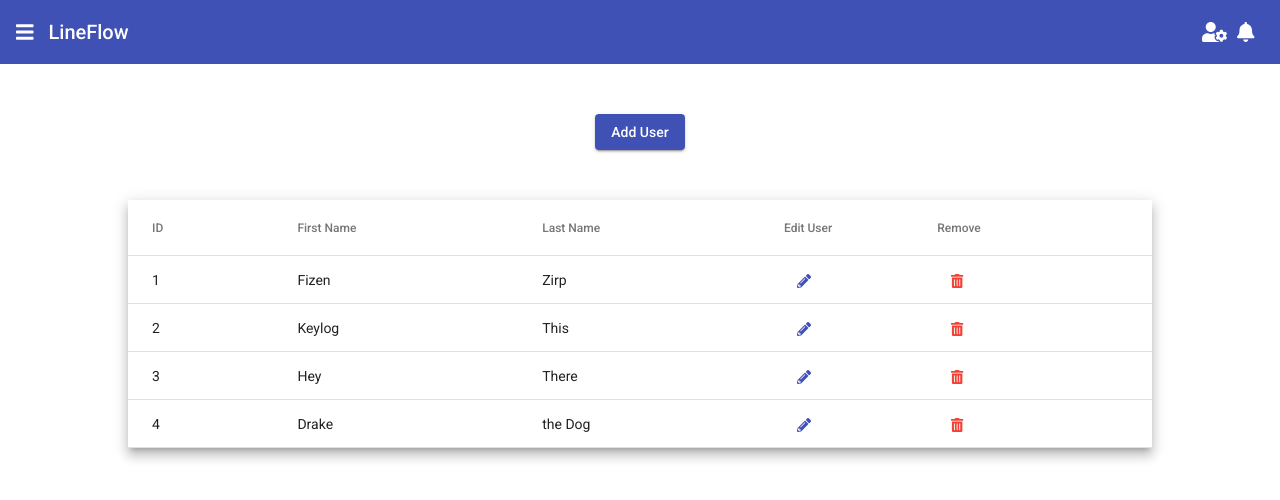
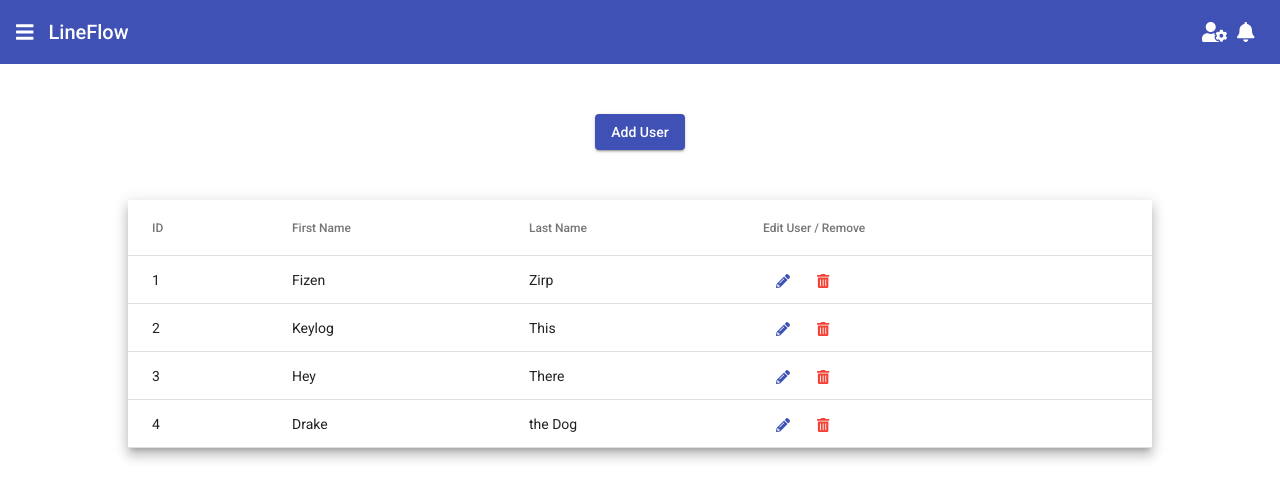
Before and after one commit to Elybourland/LineFlow, an Angular app in the folder client/: page /users in a window 1280 px wide. Shown: the top 500 px of the page. Built offline with nearby package versions, Linux system fonts and the light colour scheme.

Commit message:
combined edit/remove user to same column

```diff
--- a/client/src/app/components/users/users.component.html
+++ b/client/src/app/components/users/users.component.html
@@ -24,22 +24,24 @@
     <!-- Not sure if this is the way you'd want to set up the edit and remove user, but I had create them as a column. Seems like it would be better looking if the icons were more to the right without the columns. The icons are kind of self explanatory, and wouldn't need the column headers. What do you think? -->
 
     <ng-container matColumnDef="editUser">
-      <th mat-header-cell *matHeaderCellDef> Edit User</th>
+      <th mat-header-cell *matHeaderCellDef> Edit User / Remove</th>
       <td mat-cell *matCellDef="let element">
          <button mat-icon-button color="primary">
           <fa-icon [icon]="faPencilAlt"></fa-icon>
         </button>
-      </td>
-    </ng-container>
-
-    <ng-container matColumnDef="deleteUser">
-      <th mat-header-cell *matHeaderCellDef> Remove </th>
-      <td mat-cell *matCellDef="let element">
-         <button mat-icon-button color="warn">
+        <button mat-icon-button color="warn">
           <fa-icon [icon]="faTrashAlt"></fa-icon>
         </button>
       </td>
+
     </ng-container>
+
+    <!-- <ng-container matColumnDef="deleteUser">
+      <th mat-header-cell *matHeaderCellDef> Remove </th>
+        <td mat-cell *matCellDef="let element">
+
+     </td>
+    </ng-container> -->
 
 
     <tr mat-header-row *matHeaderRowDef="displayedColumns"></tr>
--- a/client/src/app/components/users/users.component.ts
+++ b/client/src/app/components/users/users.component.ts
@@ -12,7 +12,7 @@ export class UsersComponent implements OnInit {
   faPencilAlt = faPencilAlt;
   faTrashAlt = faTrashAlt;
   users : User[];
-  displayedColumns = ['id', 'firstName', 'lastName', 'editUser', 'deleteUser'];
+  displayedColumns = ['id', 'firstName', 'lastName', 'editUser'];
 
   sortedData;
 
```
